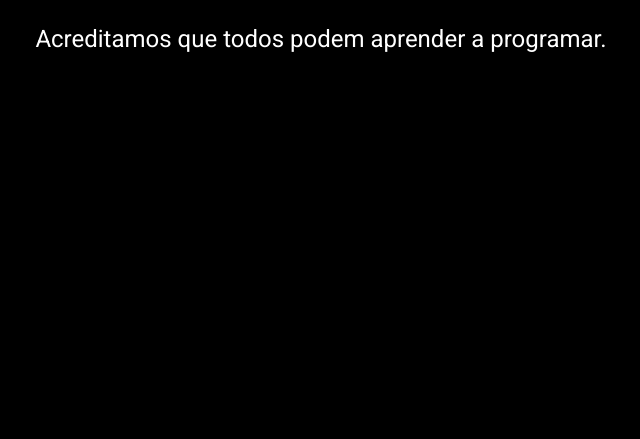
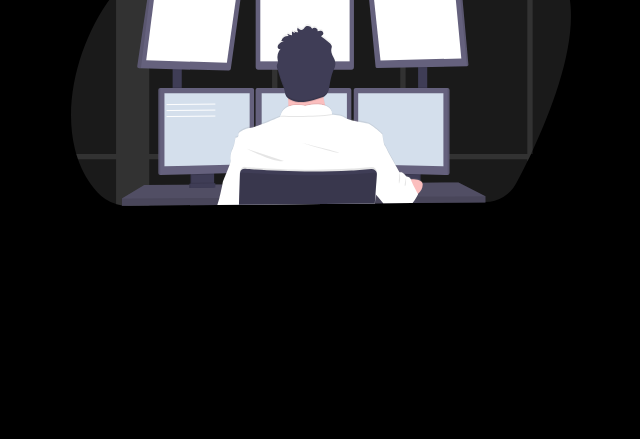
Before and after one commit to ASGustavo/thestartdev, a plain HTML site: page index.html in a window 1280 px wide. Shown: the part 361-800 px from the top of the page, without its empty margins (319-959 px from the left). Drawn offline with Linux system fonts and the light colour scheme.

Commit message:
Added: svg logo

```diff
--- a/index.html
+++ b/index.html
@@ -14,6 +14,7 @@
     <div id="root">
         <h1 id="title"><a href="https://www.instagram.com/thestartdev/">@TheStartDev</a></h1>
         <h2 id="subtitle">Acreditamos que todos podem aprender a programar.</h2>
+        <img src="assets/coding.svg" alt="Coding" width="500" />
     </div>
 
 </body>
--- a/styles/index.css
+++ b/styles/index.css
@@ -39,6 +39,8 @@ body {
 
 #subtitle {
     color: #fff;
+    margin-top: -10px;
+    margin-bottom: 50px;
     font-weight: lighter;
     text-align: center;
 }
```
Also changed, not shown: assets/coding.svg (added).
